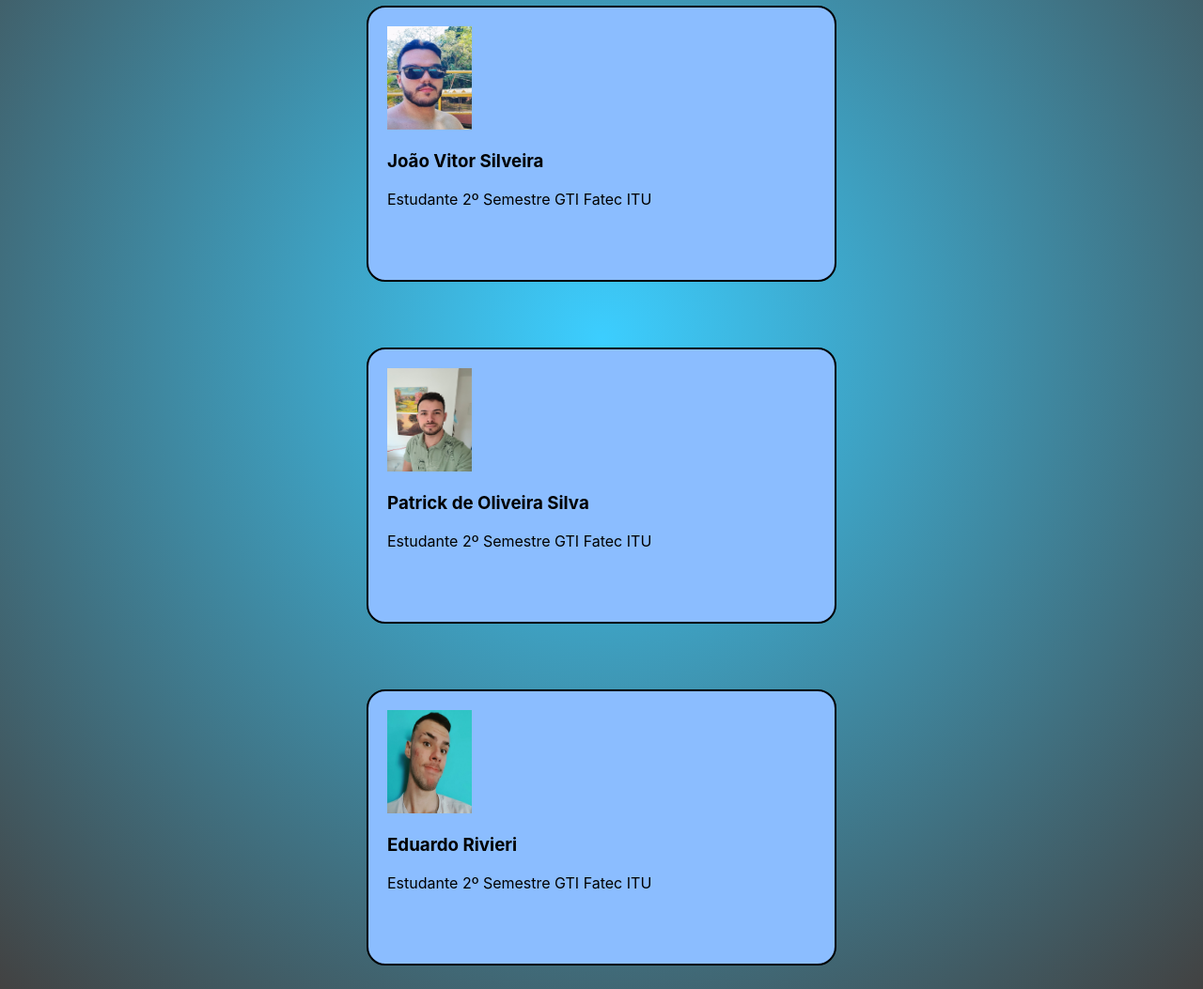
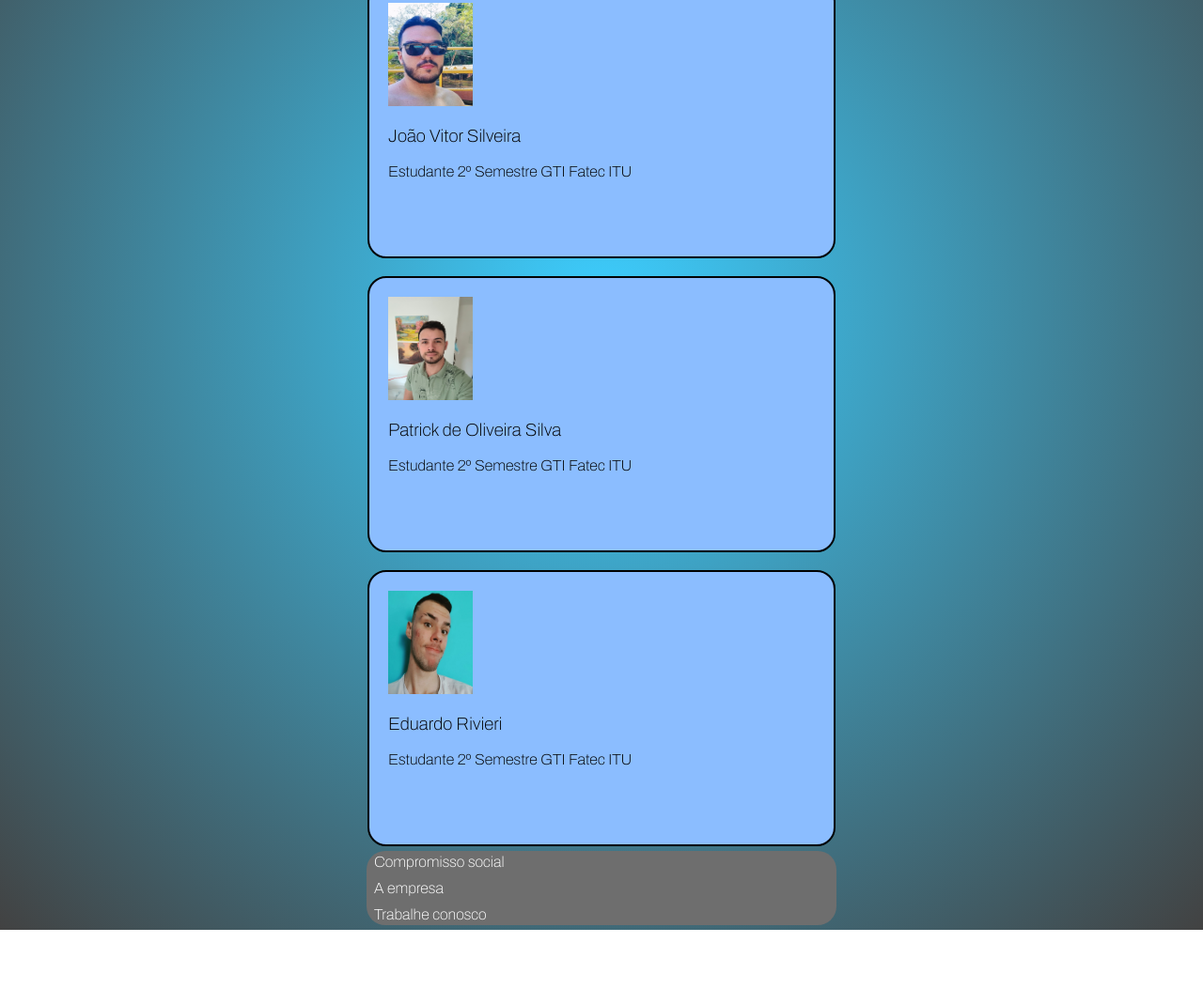
Before and after one commit to patrickoliveiraa/conversormoeda, a plain HTML site: page Sobre.html in a window 1280 px wide. Shown: the part 329-1382 px from the top of the page at 94% size. After the commit the page ends 1319 px from the top, so only its background shows below. Drawn offline with Linux system fonts and the light colour scheme.

Commit message:
mais alterações...

```diff
--- a/Estilo/principal.css
+++ b/Estilo/principal.css
@@ -1,8 +1,10 @@
+@import url('https://fonts.googleapis.com/css2?family=Archivo:wght@100&display=swap');
+
 body {
   max-width: 500px;
   margin: auto;
   background: radial-gradient(circle, rgb(60, 206, 255) 0%, rgb(66, 66, 66) 100%);
-  font-family: -apple-system, BlinkMacSystemFont, 'Segoe UI', Roboto, Oxygen, Ubuntu, Cantarell, 'Open Sans', 'Helvetica Neue', sans-serif;
+  font-family: Archivo, 'Segoe UI', Roboto, Oxygen, Ubuntu, Cantarell, 'Open Sans', 'Helvetica Neue', sans-serif;
 }
 
 header {
@@ -12,15 +14,10 @@ header {
   color: white;
   background-color: #8bbdff;
   width: auto;
+  border: #000000, 2px;
 }
 
-li a{
-  background-color: rgb(74, 86, 255);
-  color: black;
-  padding: 3px;
-  border: 5px, #000000;
-  border-radius: 15px;
-}
+
 #insta {
   width: 35px;
   height: 35px;
@@ -46,6 +43,11 @@ li a{
 header nav ul li a {
   text-decoration: none;
   list-style: none;
+  background-color: rgb(108, 255, 169);
+  color: black;
+  padding: 3px;
+  border: 1px solid #000000;
+  border-radius: 15px;
 }
 
 header nav ul {
@@ -55,25 +57,42 @@ header nav ul {
 }
 
 #interface,
-#container,
 #contato {
   background-color: #8bbdff;
   padding: 20px;
   margin: 5% auto;
   text-align: auto;
-  border: 2px solid;
+  border: 2px solid #000000;
   border-radius: 20px;
   min-height: 250px;
 }
 
+#container {
+  background-color: #8bbdff;
+  padding: 20px;
+  margin: 1px;
+  text-align: auto;
+  border: 2px solid #000000;
+  border-radius: 20px;
+  min-height: 250px;
+
+}
+
 input,
-select,
 label {
   width: 150px;
   height: 40px;
   font-size: 22px;
   padding: 4px;
   margin: 4px;
+}
+
+select {
+  width: auto;
+  height: 40px;
+  padding: 4px;
+  font-size: 22px;
+  margin: 2px;
 }
 
 div button {
@@ -105,7 +124,7 @@ button:active {
   margin-top: 5px;
   color: gray;
 }
-
+/*Formatação da caixa de alerta*/
 .alerta {
   position: relative;
   padding: 1rem 1rem;
@@ -124,4 +143,28 @@ button:active {
 #sucesso {
   color: #0f5132;
   background-color: #d1e7dd;
-  border-color: #badbcc;}
+  border-color: #badbcc;
+}
+footer{
+  background-color: rgb(110, 110, 110);
+  border: 2px #000000;
+  border-radius: 20px;
+}
+footer ul {
+  list-style: none;
+  padding: 0;
+  margin: 0;
+}
+
+footer ul li {
+  /* Remova a propriedade list-style daqui */
+  margin: 5px;
+}
+
+footer ul li a {
+  text-decoration: none;
+  color: rgb(255, 255, 255);
+  padding: 3px;
+  display: block;
+  border: #000000;
+}
--- a/Sobre.html
+++ b/Sobre.html
@@ -7,7 +7,7 @@
   <meta charset="UTF-8">
   <title>Sobre</title>
   <meta name="viewport" content="width=device-width,initial-scale=1">
-  <link rel="stylesheet"  href="Estilo/principal.css">
+  <link rel="stylesheet" href="Estilo/principal.css">
 
 
   <header>
@@ -26,21 +26,33 @@
 <body>
   <h1>Objetivo do site</h1>
   <h3>Realizar a conversão de moedas a fim de curiosidade. Os valores são atuaizados pela API a cada 30 minutos. </h3>
-  <br></bt><h2>Criadores:</h2>
+  <br></bt>
+  <h2>Criadores:</h2>
   <div id="container">
 
     <img id="joao" src="img/joao.jpeg">
     <h3> João Vitor Silveira</h3>
-    <P>Estudante 2º Semestre GTI Fatec ITU</P></div>
-    <br>
-    <div id="container"><img id="patrick" src="img/patrick.jpeg">
+    <P>Estudante 2º Semestre GTI Fatec ITU</P>
+  </div>
+  <br>
+  <div id="container"><img id="patrick" src="img/patrick.jpeg">
     <h3> Patrick de Oliveira Silva</h3>
-    <P>Estudante 2º Semestre GTI Fatec ITU</P></div><br>
-    <div id="container"><img id="eduardo" src="img/eduardo.jpeg">
+    <P>Estudante 2º Semestre GTI Fatec ITU</P>
+  </div><br>
+  <div id="container"><img id="eduardo" src="img/eduardo.jpeg">
     <h3> Eduardo Rivieri</h3>
-    <P>Estudante 2º Semestre GTI Fatec ITU</P></div>
+    <P>Estudante 2º Semestre GTI Fatec ITU</P>
+  </div>
 
+  <footer>
 
+      <ul>
+        <li><a href="#">Compromisso social</a></li>
+        <li><a href="#">A empresa</a></li>
+        <li><a href="#">Trabalhe conosco</a></li>
+      </ul>
+
+  </footer>
 </body>
 
 </html>
```
Also changed, not shown: Contato.html (+13 -5 lines), index.html (+8 -4 lines).
